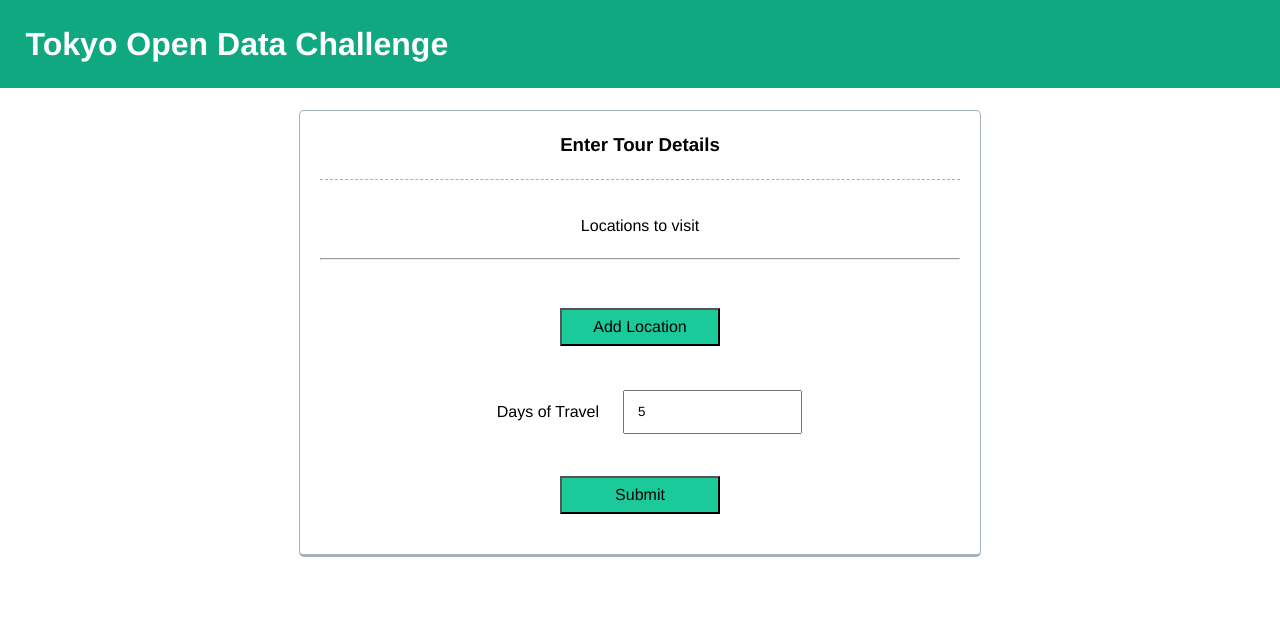
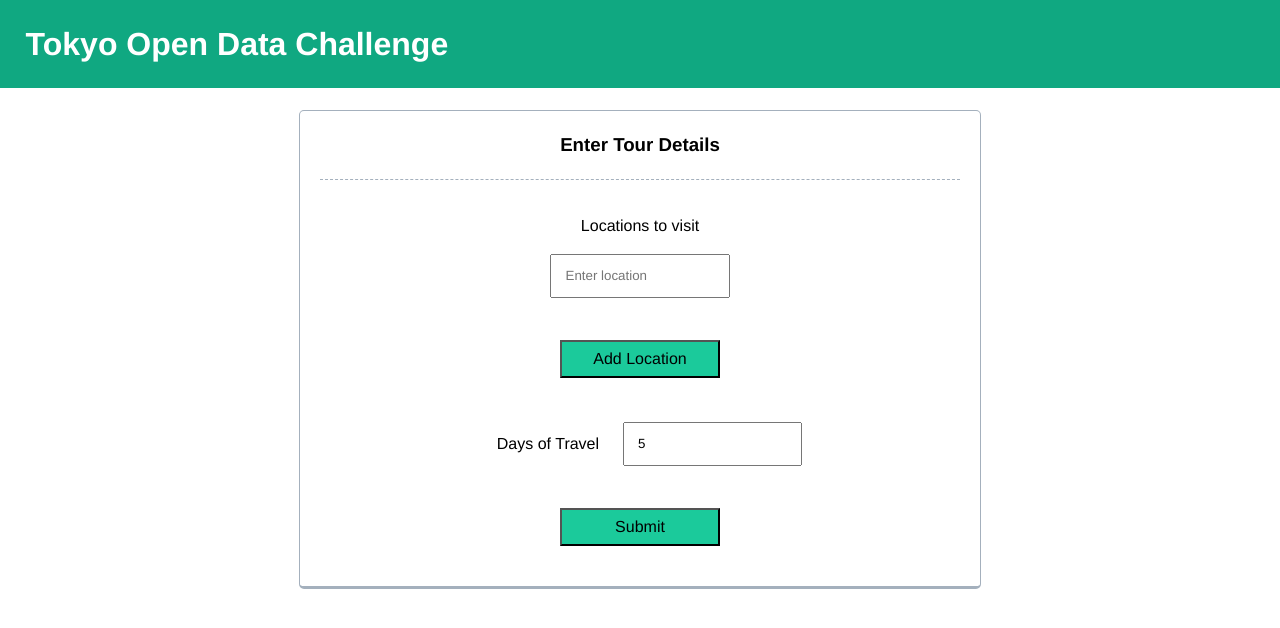
Before and after one commit to Anshul2166/Tokyo-Open-Data-Challenge, a React (Create React App) app: page / in a window 1280 px wide. Both pictures are taken after typing "5" into the empty fields and a click on the button "Add Location". Shown: the top 628 px of the page. Built offline with nearby package versions, Linux system fonts and the light colour scheme.

Commit message:
Multiple input field funtionality completed

```diff
--- a/src/Components/Form/Form.js
+++ b/src/Components/Form/Form.js
@@ -7,10 +7,9 @@ class Form extends Component {
     daysOfTravel: ""
   };
 
-  handleLocations = event => {
-    this.setState({
-      locations: event.target.value
-    });
+  handleLocations = (event, index) => {
+    this.state.locations[index]=event.target.value
+    this.setState({locations: this.state.locations})
   };
   handleDays = event => {
     this.setState({
@@ -22,7 +21,7 @@ class Form extends Component {
     event.preventDefault();
   };
 
-  addLocation = event =>{
+  addLocation = ()=>{
     this.setState({
       locations:[...this.state.locations,'']
     })
@@ -38,17 +37,18 @@ class Form extends Component {
             <div>
               <label>Locations to visit</label>
 
-              {locations.map((location, index) => {
-                return (
-                  <div key={index}>
-                    <input
-                    // eslint-disable-next-line no-restricted-globals
-                    type="number" placeholder='Enter location' value={location} onChange={this.addLocation} />
+              {
+                locations.map((location, index)=>{
+                  return(
+                    <div key={index}>
+                      <input type="text" placeholder='Enter location' value={location} onChange={(event)=>this.handleLocations(event, index)} />
                   </div>
-                );
-              })}
-                <hr></hr>
-              <button onClick={event => this.addLocation}>Add Location</button>
+                  )
+                })
+              }
+
+
+              <button onClick={event => this.addLocation(event)}>Add Location</button>
             </div>
             <div>
               <label>Days of Travel </label>
```
